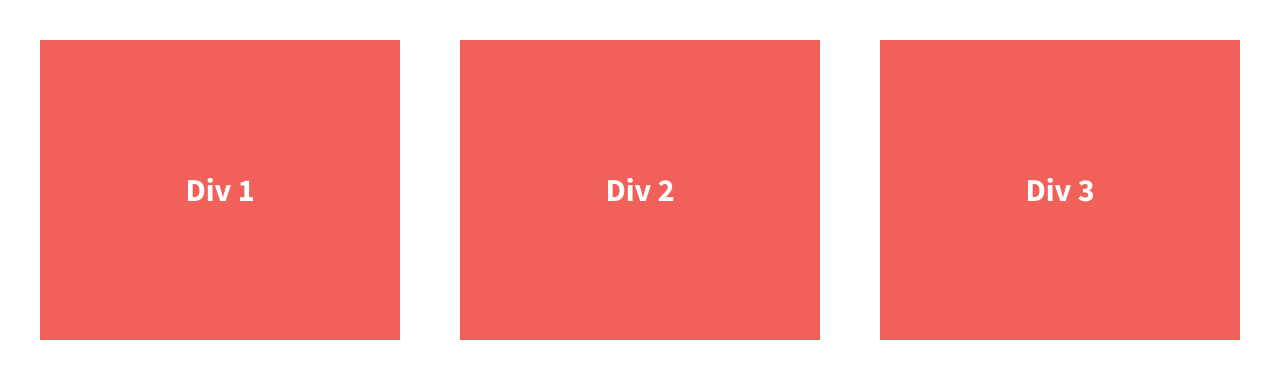
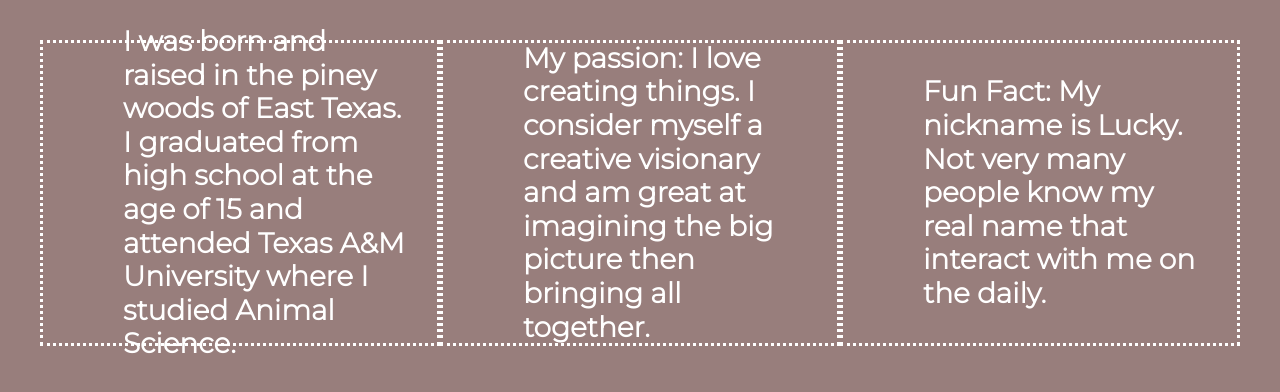
Before and after one commit to luckythatsme/divs-with-flexbox-sample, a plain HTML site: page index.html in a window 1280 px wide. Drawn offline with nearby package versions, Linux system fonts and the light colour scheme.

Commit message:
Initial Commit

```diff
--- a/css/main.css
+++ b/css/main.css
@@ -98,13 +98,13 @@ textarea {
 
 
 html {
-  background-color: #fff;
+  background-color: #987e7c;
   height: 100%;
   width: 100%;
 }
 
 body {
-    font-family: 'Source Sans Pro', sans-serif;
+    font-family: 'Montserrat', sans-serif;
     padding: 2em;
     font-size: 1.25em;
     height: 100%;
@@ -124,11 +124,14 @@ body {
   justify-content: center;
   align-items:center;
   color: #fff;
-  line-height: 1.5em;
-  font-size: 1.6em;
-  background-color: #f16059;
-  width: 30%;
+  line-height: 1.20em;
+  font-size: 1.4em;
+  background-color: #987e7c;
+  width: 25%;
   height: 300px;
+  padding-right: 30px;
+  padding-left: 80px;
+  border-style: dotted;
 }
 
 
--- a/index.html
+++ b/index.html
@@ -14,7 +14,7 @@
         <link rel="stylesheet" href="css/main.css">
         <script src="js/vendor/modernizr-2.8.3.min.js"></script>
         <link href='http://fonts.googleapis.com/css?family=Lora:700' rel='stylesheet' type='text/css'>
-        <link href='http://fonts.googleapis.com/css?family=Source+Sans+Pro:400,700' rel='stylesheet' type='text/css'>
+        <link href="https://fonts.googleapis.com/css2?family=Montserrat:wght@300&display=swap" rel="stylesheet">
     </head>
     <body>
         <!--[if lt IE 8]>
@@ -23,13 +23,16 @@
 
         <section class="wrapper">
             <div class="div-1">
-                Div 1
+                I was born and raised in the piney woods of East Texas. I graduated from high school at the age of 15
+                and attended Texas A&M University where I studied Animal Science.
             </div>
             <div class="div-2">
-                Div 2
+               My passion: I love creating things. I consider myself a creative visionary and am great at imagining the big picture
+               then bringing all together.
+
             </div>
             <div class="div-3">
-                Div 3
+                Fun Fact: My nickname is Lucky. Not very many people know my real name that interact with me on the daily.
             </div>
         </section>
 
```
